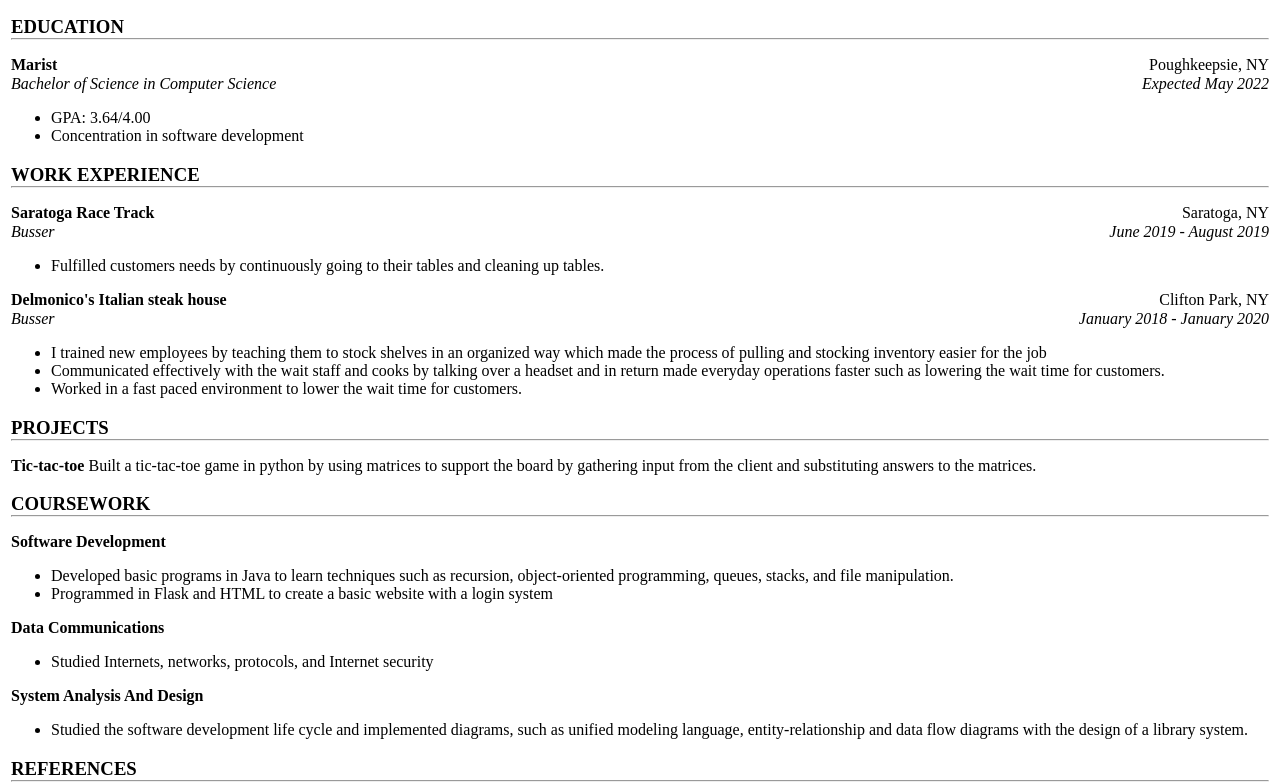
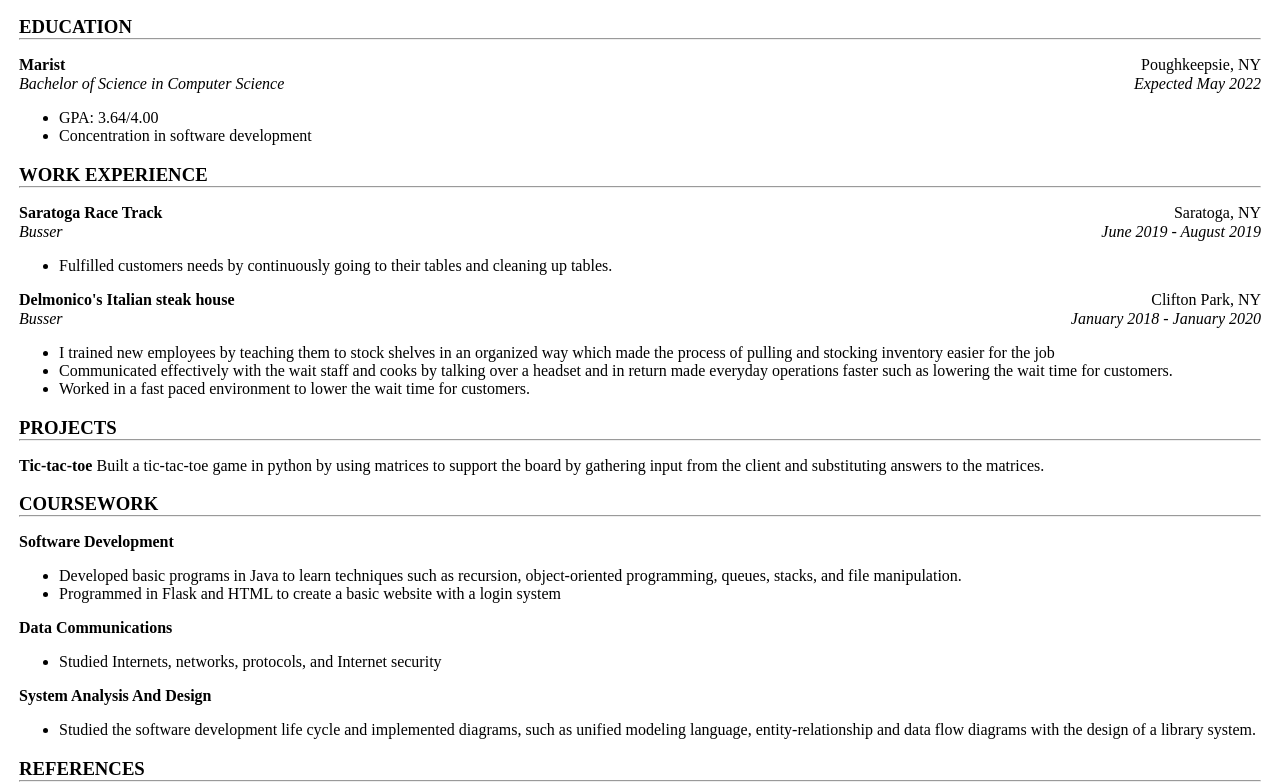
Before and after one commit to NicholasCarmello/NicholasCarmello.github.io, a plain HTML site: page index.html in a window 1280 px wide. Shown: the part 174-957 px from the top of the page. Drawn offline with Linux system fonts and the light colour scheme.

Commit message:
Update index.html

```diff
--- a/index.html
+++ b/index.html
@@ -7,7 +7,7 @@
     <link href="D:\flaskWebsite\favicon.ico" rel="icon" type="image/x-icon" />
 
 </head>
-    <body style = "margin: 0;" >
+    <body >
         <header>
 
             <!-- This needs to be done for the header, nav is for the links in the header "{{ url_for('static', filename='styles.css') }}" -->
```
